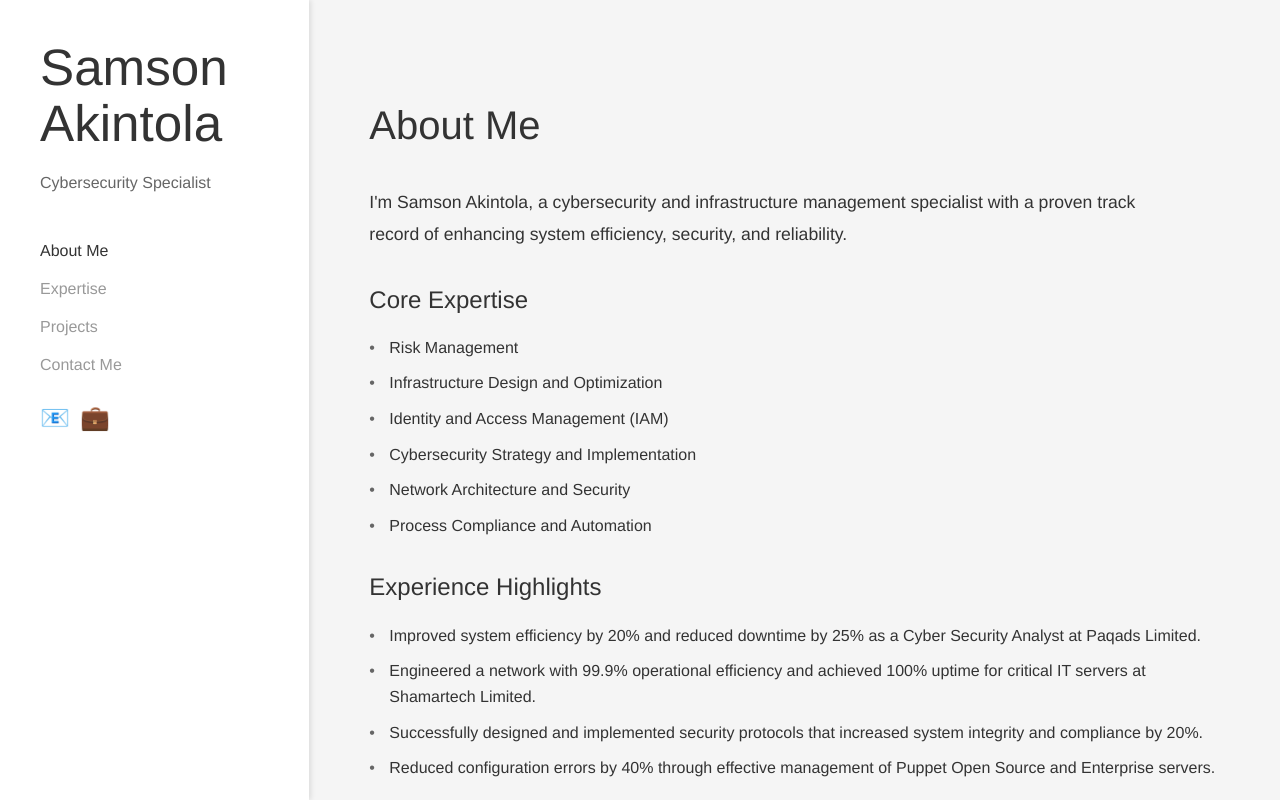
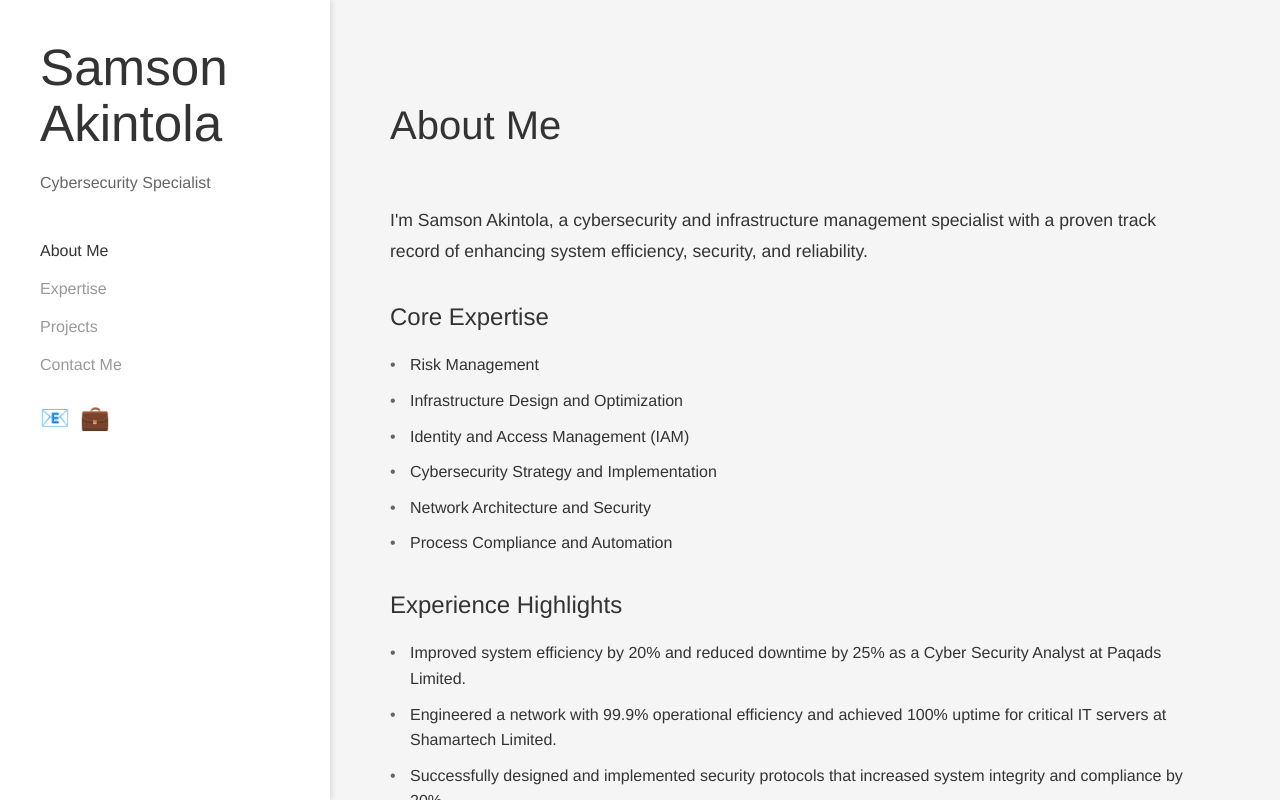
Before and after one commit to Paqads/paqs, a React (Vite) app: page / in a window 1280 px wide. Built offline with nearby package versions, Linux system fonts and the light colour scheme.

Commit message:
Fixing full-screen viewport

```diff
--- a/src/App.css
+++ b/src/App.css
@@ -12,9 +12,13 @@ body {
   background-color: #f5f5f5;
 }
 
+#root {
+  height: 100%;
+}
+
 .app {
   display: flex;
-  height: 100vh;
+  height: 100%;
   overflow: hidden;
 }
 
@@ -26,6 +30,7 @@ nav {
   display: flex;
   flex-direction: column;
   overflow-y: auto;
+  flex-shrink: 0;
 }
 
 .nav-content {
@@ -36,6 +41,8 @@ main {
   flex-grow: 1;
   padding: 60px;
   overflow-y: auto;
+  display: flex;
+  flex-direction: column;
 }
 
 h1 {
```
